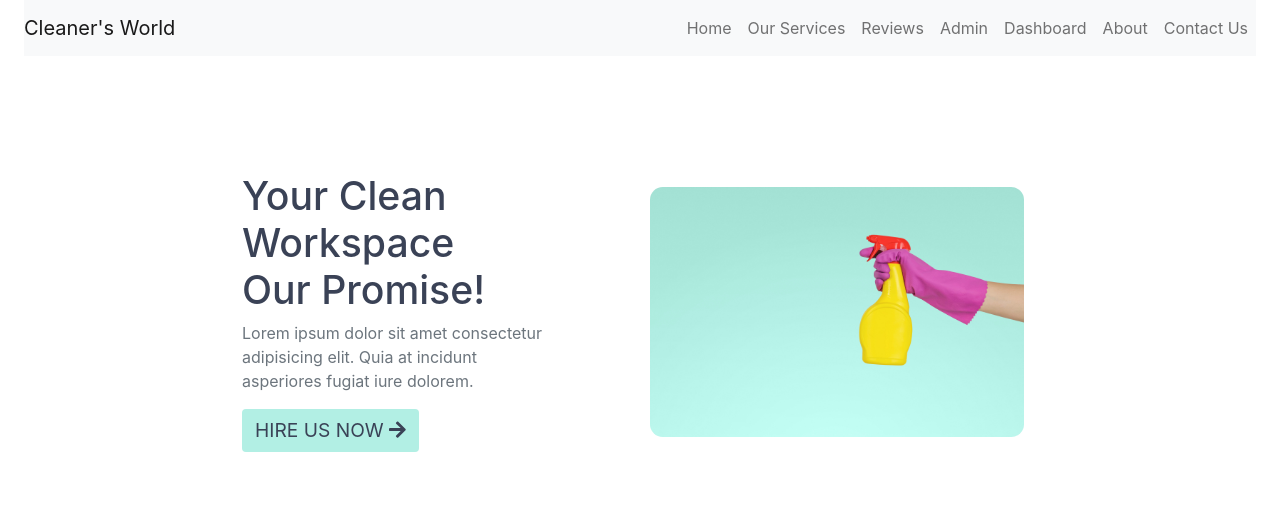
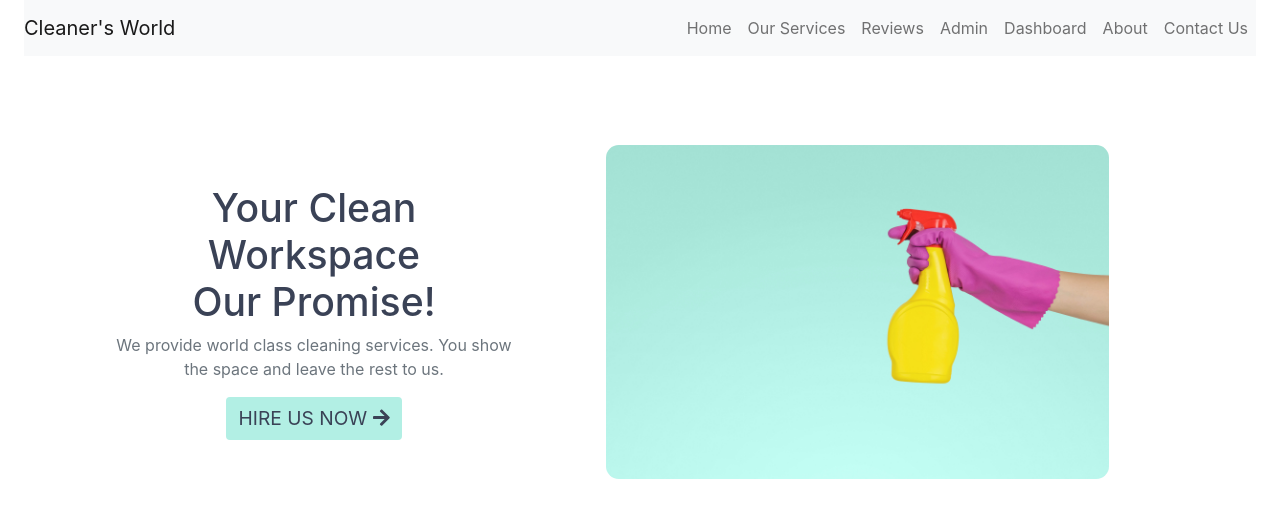
Before and after one commit to umarfchy/cleaners-world-client, a React (Create React App) app: page / in a window 1280 px wide. Shown: the top 529 px of the page. Built offline with nearby package versions, Linux system fonts and the light colour scheme; no server answers.

Commit message:
fixed header

```diff
--- a/src/components/Home/HeaderMain/HeaderMain.js
+++ b/src/components/Home/HeaderMain/HeaderMain.js
@@ -5,22 +5,23 @@ import { FontAwesomeIcon } from "@fortawesome/react-fontawesome";
 
 const HeaderMain = () => {
   return (
-    <div className="w-75 mx-auto">
     <main
       style={{ height: "32rem" }}
-        className="row d-flex align-items-center"
+      className="row d-flex align-items-center justify-content-center"
     >
-        <div className="col-md-4 offset-md-1">
+      {/* action message info start */}
+      <div className="col-md-4 text-center ">
         <h1 style={{ color: "#3a4256", fontSize: "2.45rem" }}>
           Your Clean Workspace
           <br />
           Our Promise!
         </h1>
-          <p className="text-secondary">
-            Lorem ipsum dolor sit amet consectetur adipisicing elit. Quia at
-            incidunt asperiores fugiat iure dolorem.
+        <p className="text-secondary text-justify">
+          We provide world class cleaning services. You show the space and leave
+          the rest to us.
         </p>
-          <button
+        <a
+          href="#services"
           style={{
             background: "#b2efe4",
             color: "#3a4256",
@@ -30,22 +31,25 @@ const HeaderMain = () => {
         >
           HIRE US NOW{"  "}
           <FontAwesomeIcon icon={faArrowRight}></FontAwesomeIcon>
-          </button>
+        </a>
       </div>
-        <div className="col-md-6">
+      {/* action message info end */}
+
+      {/* main Img info start */}
+
+      <div className="col-md-6 d-flex justify-content-center align-items-center ">
         <img
           style={{
             borderRadius: "0.8rem",
             width: "80%",
-              marginLeft: "5rem",
           }}
           src={mainImg1}
           alt=""
           className="img-fluid"
         />
       </div>
+      {/* main Img info start */}
     </main>
-    </div>
   );
 };
 
```
Lines whose indentation alone changed are shown as unchanged.
